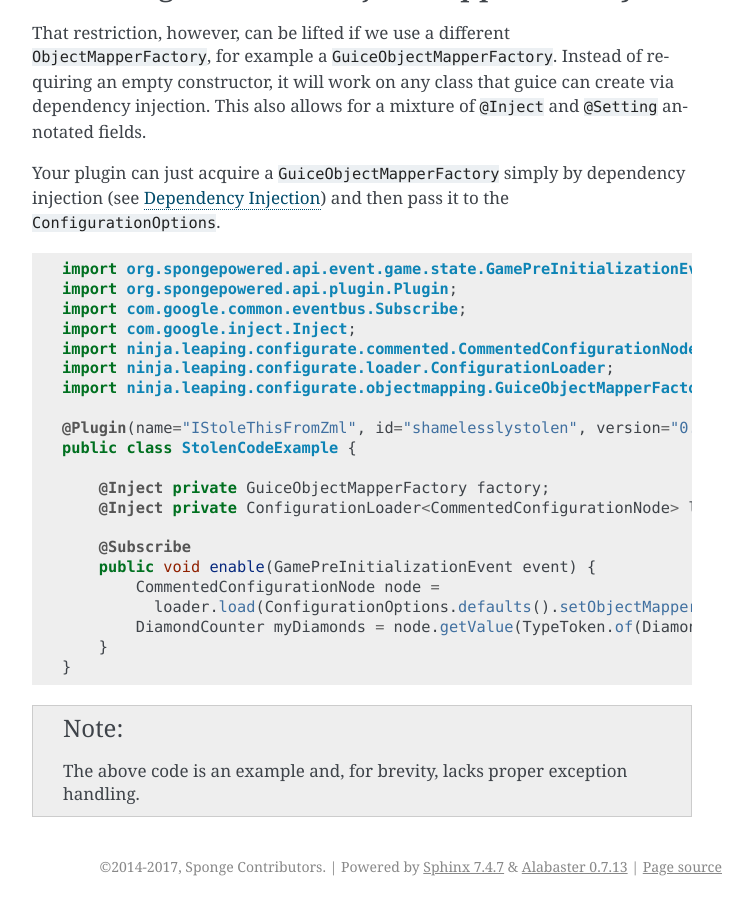
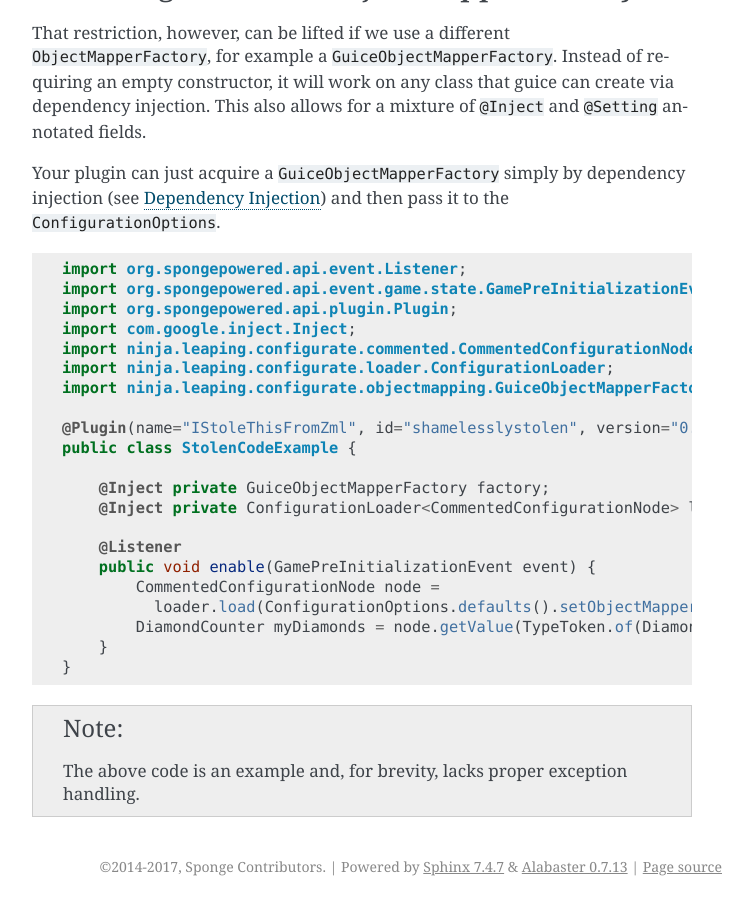
Before and after one commit to SpongePowered/SpongeDocs, a Sphinx documentation site: the page built from source/plugin/configuration/serialization.rst, in a window 1280 px wide and 900 px high, scrolled down 2888 px. Shown: the whole window, without its empty margins (388-1141 px from the left). Built offline with Sphinx 7.4.7, drawn with Linux system fonts in a browser that asks for light colours.

Commit message:
Fix outdated code (#578)
* Update config serialization examples to Api 5.0.0 - Fixes #561

* Update custom event example. Fixes #567

```diff
--- a/source/plugin/configuration/serialization.rst
+++ b/source/plugin/configuration/serialization.rst
@@ -137,9 +137,9 @@ Your plugin can just acquire a ``GuiceObjectMapperFactory`` simply by dependency
 
 .. code-block:: java
 
+    import org.spongepowered.api.event.Listener;
     import org.spongepowered.api.event.game.state.GamePreInitializationEvent;
     import org.spongepowered.api.plugin.Plugin;
-    import com.google.common.eventbus.Subscribe;
     import com.google.inject.Inject;
     import ninja.leaping.configurate.commented.CommentedConfigurationNode;
     import ninja.leaping.configurate.loader.ConfigurationLoader;
@@ -151,7 +151,7 @@ Your plugin can just acquire a ``GuiceObjectMapperFactory`` simply by dependency
         @Inject private GuiceObjectMapperFactory factory;
         @Inject private ConfigurationLoader<CommentedConfigurationNode> loader;
 
-        @Subscribe
+        @Listener
         public void enable(GamePreInitializationEvent event) {
             CommentedConfigurationNode node =
               loader.load(ConfigurationOptions.defaults().setObjectMapperFactory(factory));
```
Also changed, not shown: source/plugin/event/custom.rst (+18 -12 lines).
